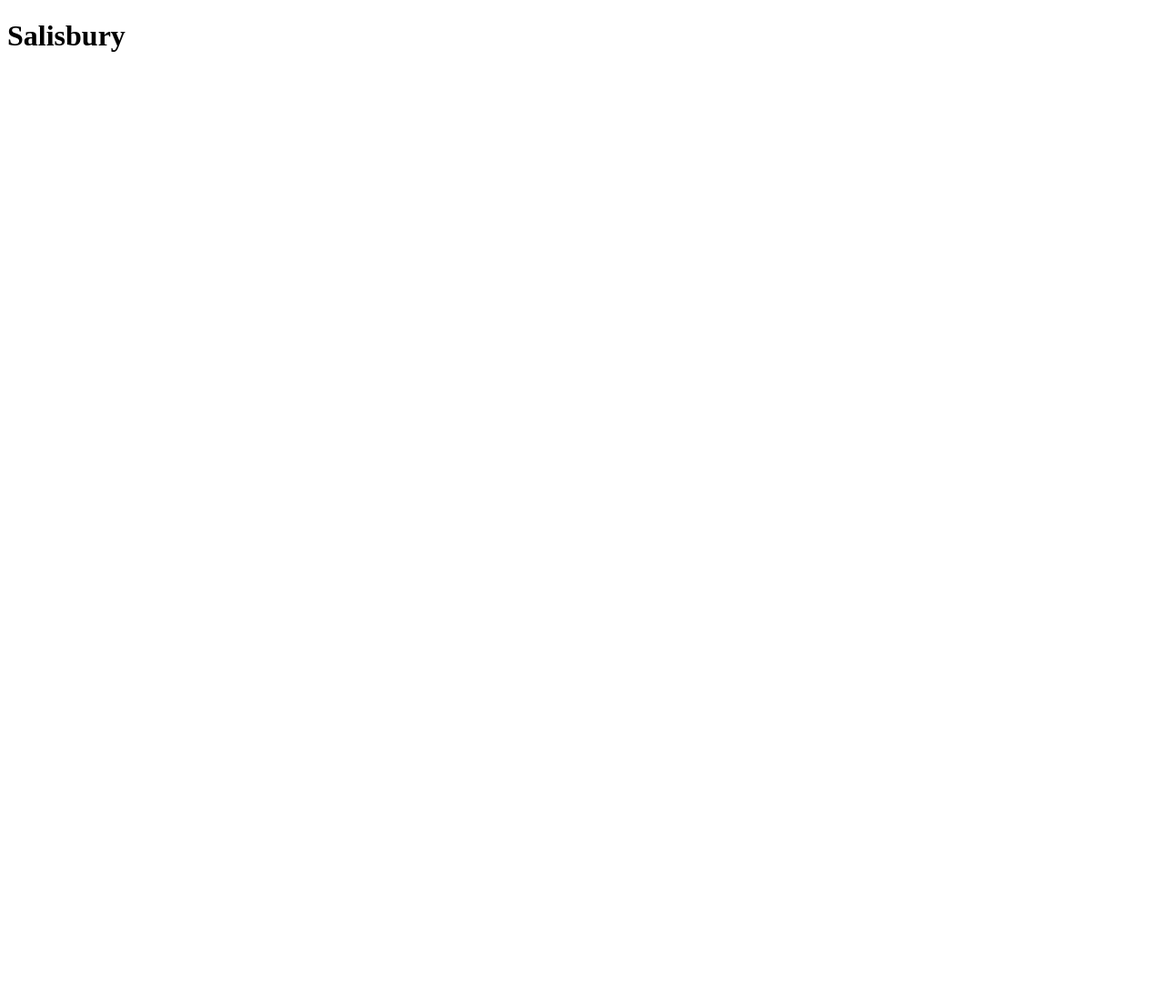
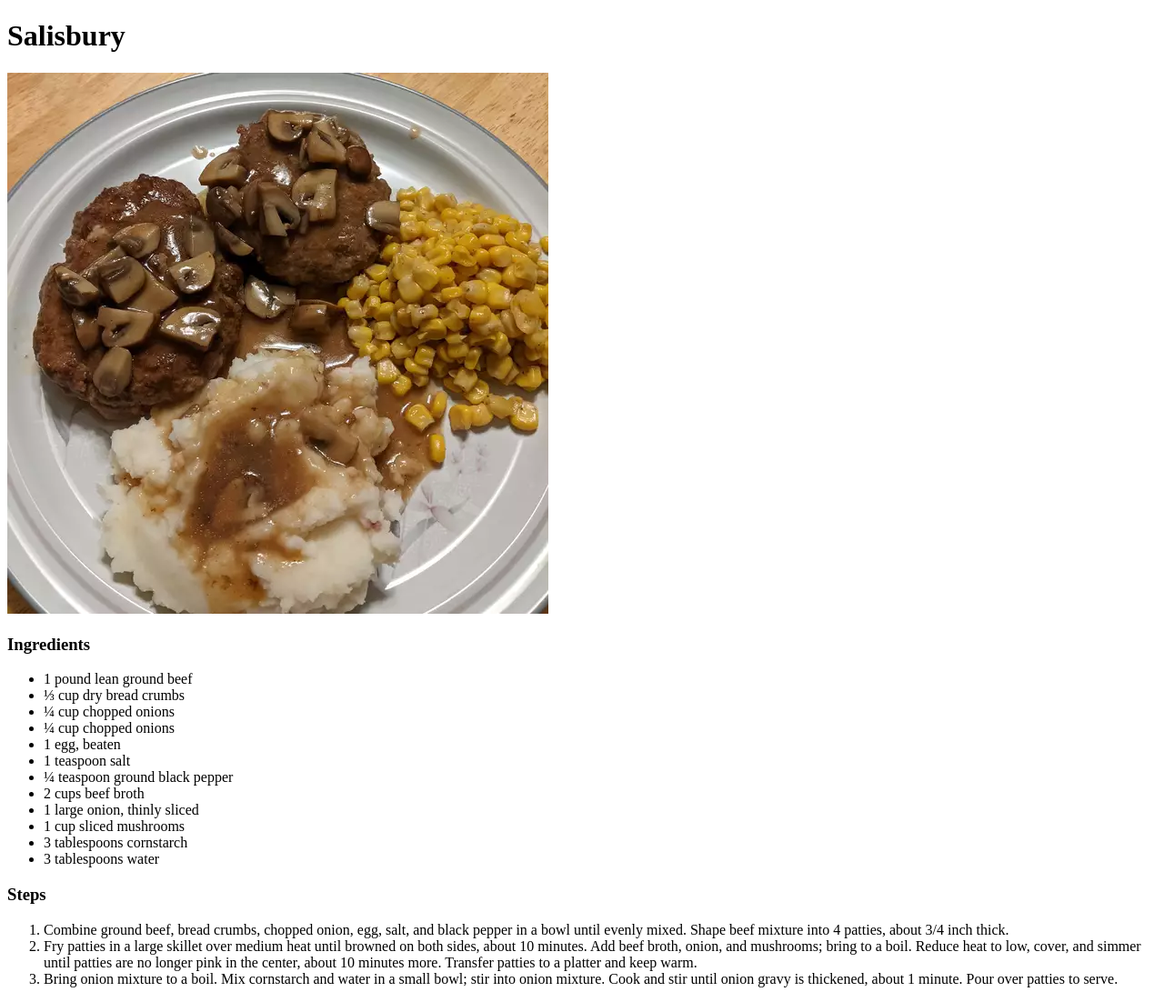
Before and after one commit to Mirwais-Farahi/odin-recipes, a plain HTML site: page recipes/salisbury.html in a window 1280 px wide. Shown: the whole page at 91% size. Before the commit the page ends 800 px from the top, so only its background shows below. Drawn offline with Linux system fonts and the light colour scheme.

Commit message:
contents added

```diff
--- a/recipes/salisbury.html
+++ b/recipes/salisbury.html
@@ -6,5 +6,30 @@
     </head>
     <body>
         <h1>Salisbury</h1>
+        <img src="../images/salisbury.jpg" alt="Salisbury">
+        <h3>Ingredients</h3>
+        <ul>
+            <li>1 pound lean ground beef</li>
+            <li>⅓ cup dry bread crumbs</li>
+            <li>¼ cup chopped onions</li>
+            <li>¼ cup chopped onions</li>
+            <li>1 egg, beaten</li>
+            <li>1 teaspoon salt</li>
+            <li>¼ teaspoon ground black pepper</li>
+            <li>2 cups beef broth</li>
+            <li>1 large onion, thinly sliced</li>
+            <li>1 cup sliced mushrooms</li>
+            <li>3 tablespoons cornstarch</li>
+            <li>3 tablespoons water </li>
+        </ul>
+        <h3>Steps</h3>
+        <ol>
+            <li>Combine ground beef, bread crumbs, chopped onion, egg, salt, and black pepper in a bowl until evenly mixed. Shape beef mixture into 4 patties, about 3/4 inch thick.
+            </li>
+            <li>Fry patties in a large skillet over medium heat until browned on both sides, about 10 minutes. Add beef broth, onion, and mushrooms; bring to a boil. Reduce heat to low, cover, and simmer until patties are no longer pink in the center, about 10 minutes more. Transfer patties to a platter and keep warm.
+            </li>
+            <li>Bring onion mixture to a boil. Mix cornstarch and water in a small bowl; stir into onion mixture. Cook and stir until onion gravy is thickened, about 1 minute. Pour over patties to serve.
+            </li>
+        </ol>
     </body>
 </html>
```
Also changed, not shown: images/salisbury.jpg (renamed from images/image.webp).
